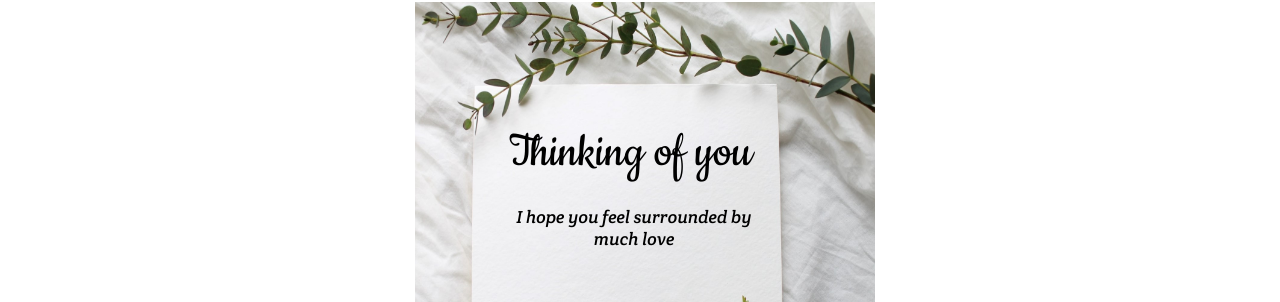
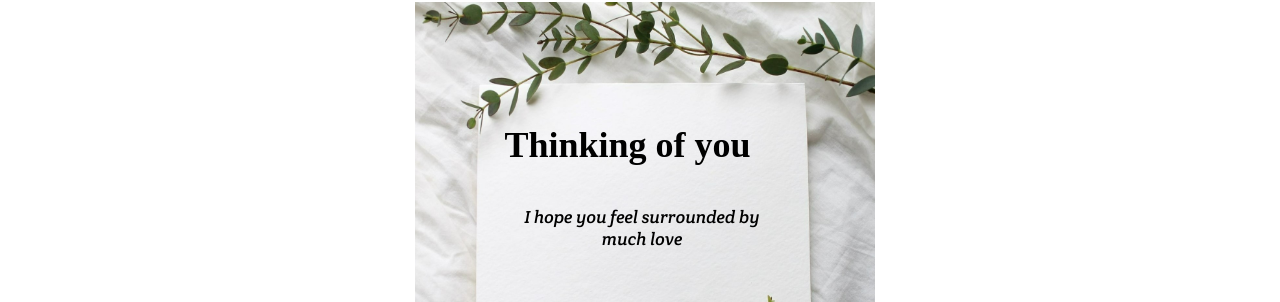
Before and after one commit to aashishpanthi/samjhana, a React (Create React App) app: page /generatecard in a window 1280 px wide. Shown: the part 165-467 px from the top of the page. Built offline with nearby package versions, Linux system fonts and the light colour scheme; no server answers.

Commit message:
card ui change

```diff
--- a/src/pages/styles/generatecard.css
+++ b/src/pages/styles/generatecard.css
@@ -24,15 +24,18 @@
 }
 
 .card-container .main-text {
+  position: relative;
   color: black;
   padding: 2px 5px;
   margin: 2px;
-  font-family: "Cookie", cursive;
+  font-family: cursive;
   position: absolute;
-  left: 20%;
+  left: 50%;
   top: 30%;
-  font-size: 3.25rem;
-  max-width: 250px;
+  transform: translateX(-50%);
+  font-size: 2.25rem;
+  width: 100%;
+  max-width: 275px;
 }
 
 .card-container .sub-text {
@@ -40,11 +43,13 @@
   padding: 2px 5px;
   margin: 2px;
   position: absolute;
-  left: 20%;
+  left: 50%;
   top: 50%;
+  transform: translateX(-50%);
+  width: 100%;
+  max-width: 275px;
   font-size: 1.1rem;
-  max-width: 250px;
-  font-family: "Crete-Round", serif;
+  font-family:"Crete-Round" ,sans-serif;
   text-align: center;
 }
 
```
Also changed, not shown: src/images/cardbg.jpg.
